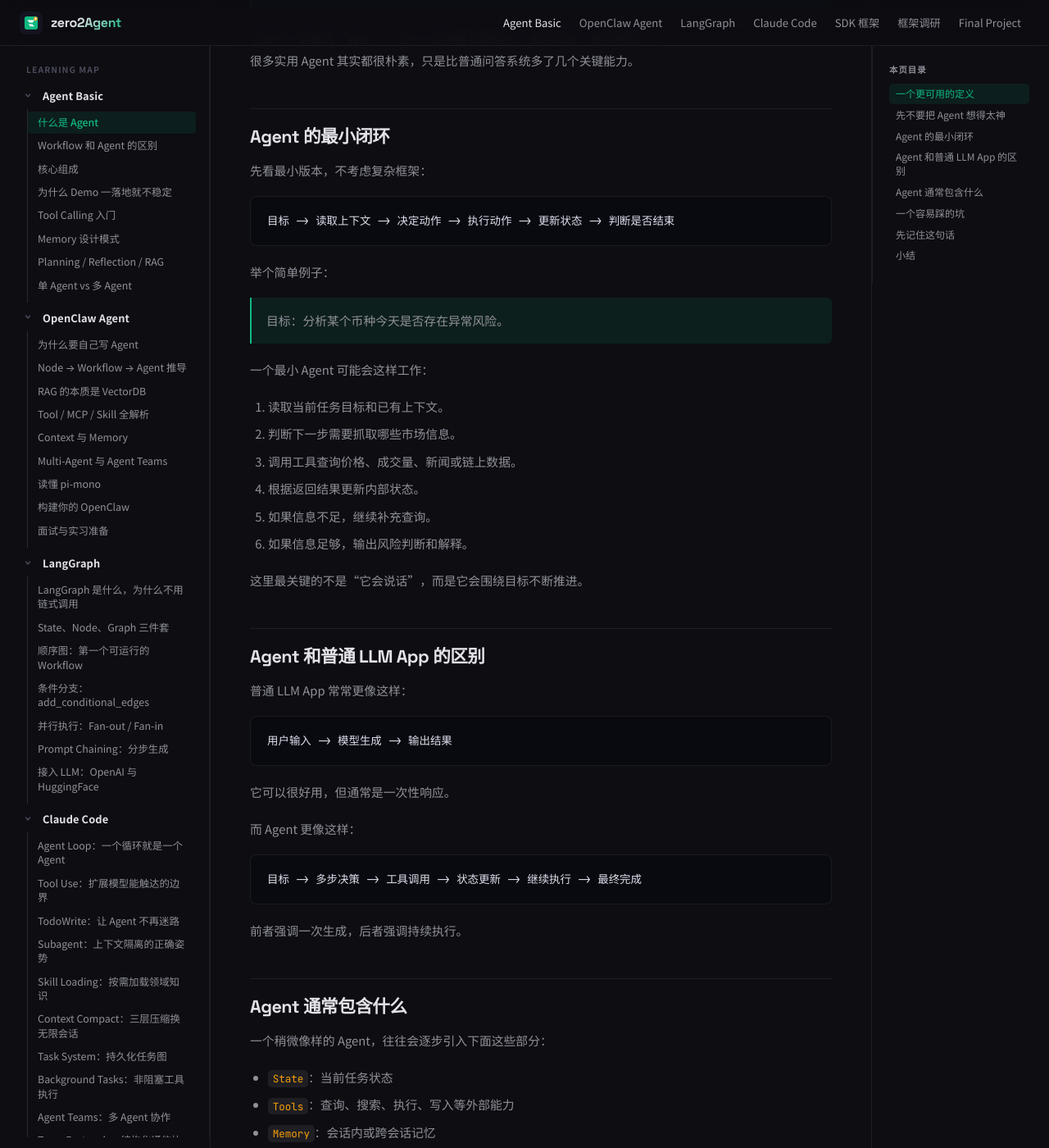
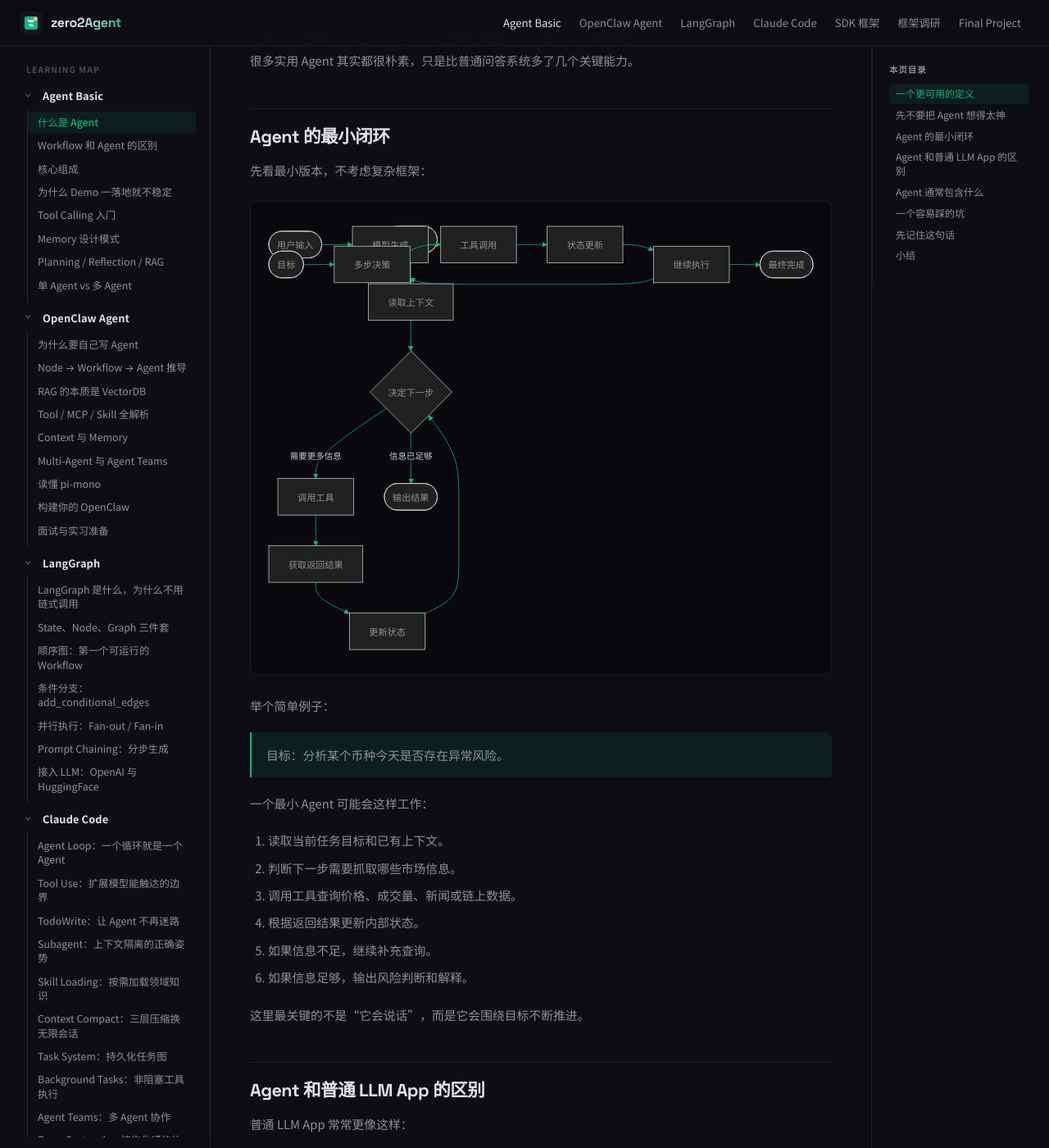
Before and after one commit to ranxi2001/zero2Agent, a Jekyll site: the page built from learn-agent-basic/01-what-is-an-agent/index.md, in a window 1280 px wide and 1400 px high, scrolled down 1014 px. Shown: the whole window at 82% size. Built offline with Jekyll 4.4.1, drawn with Linux system fonts in a browser that asks for light colours.

Commit message:
Replace text diagrams with Mermaid flowcharts in 01-what-is-an-agent
Co-Authored-By: Claude Sonnet 4.6 <noreply@anthropic.com>

````diff
--- a/learn-agent-basic/01-what-is-an-agent/index.md
+++ b/learn-agent-basic/01-what-is-an-agent/index.md
@@ -42,9 +42,16 @@ eyebrow: Agent Basic / 01
 
 先看最小版本，不考虑复杂框架：
 
-```text
-目标 -> 读取上下文 -> 决定动作 -> 执行动作 -> 更新状态 -> 判断是否结束
-```
+<div class="mermaid">
+flowchart TD
+    A([接收目标]) --> B[读取上下文]
+    B --> C{决定下一步}
+    C -->|需要更多信息| D[调用工具]
+    C -->|信息已足够| G([输出结果])
+    D --> E[获取返回结果]
+    E --> F[更新状态]
+    F --> C
+</div>
 
 举个简单例子：
 
@@ -65,17 +72,20 @@ eyebrow: Agent Basic / 01
 
 普通 LLM App 常常更像这样：
 
-```text
-用户输入 -> 模型生成 -> 输出结果
-```
+<div class="mermaid">
+flowchart LR
+    A([用户输入]) --> B[模型生成] --> C([输出结果])
+</div>
 
 它可以很好用，但通常是一次性响应。
 
 而 Agent 更像这样：
 
-```text
-目标 -> 多步决策 -> 工具调用 -> 状态更新 -> 继续执行 -> 最终完成
-```
+<div class="mermaid">
+flowchart LR
+    A([目标]) --> B[多步决策] --> C[工具调用] --> D[状态更新] --> E[继续执行] --> F([最终完成])
+    E --> B
+</div>
 
 前者强调一次生成，后者强调持续执行。
 
````
